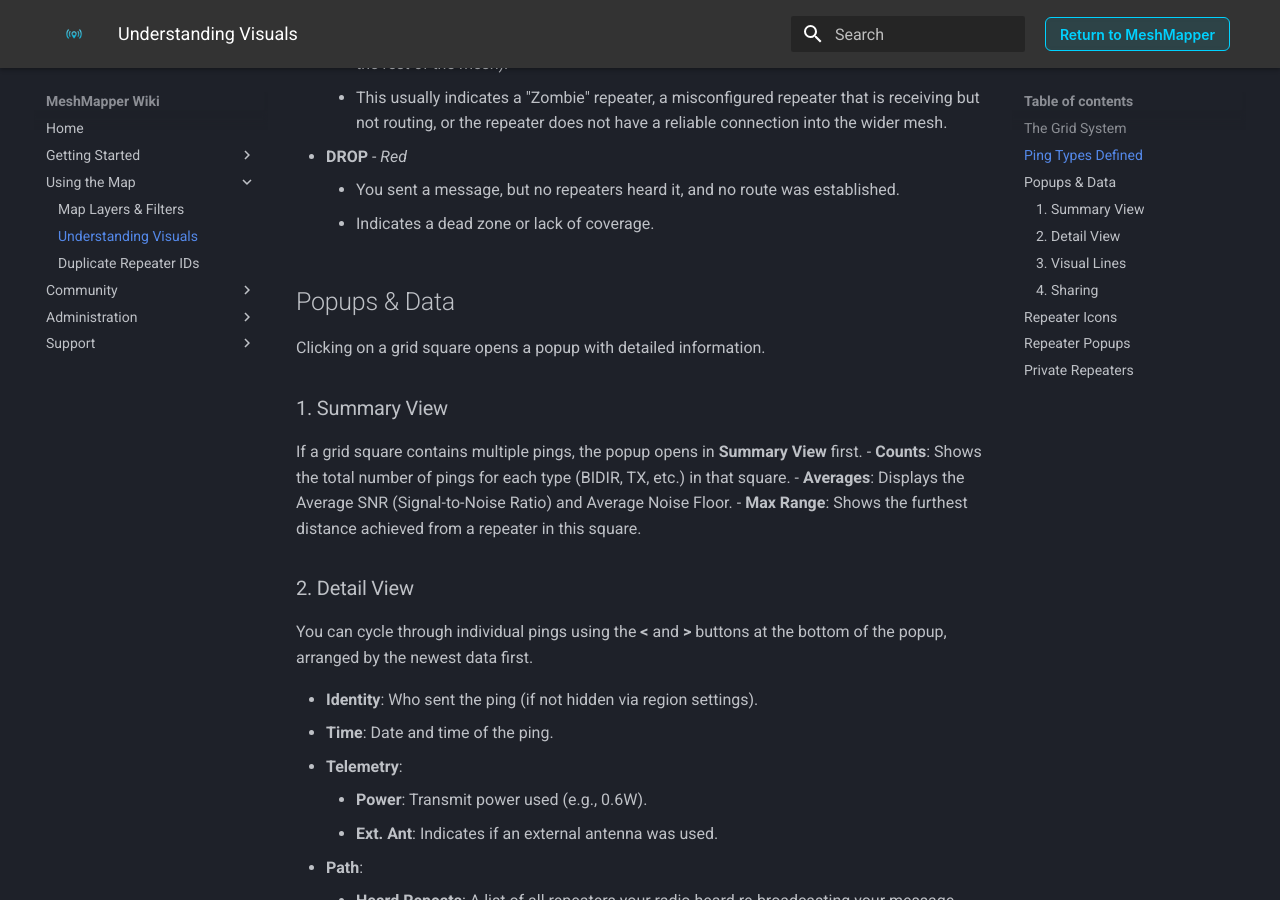
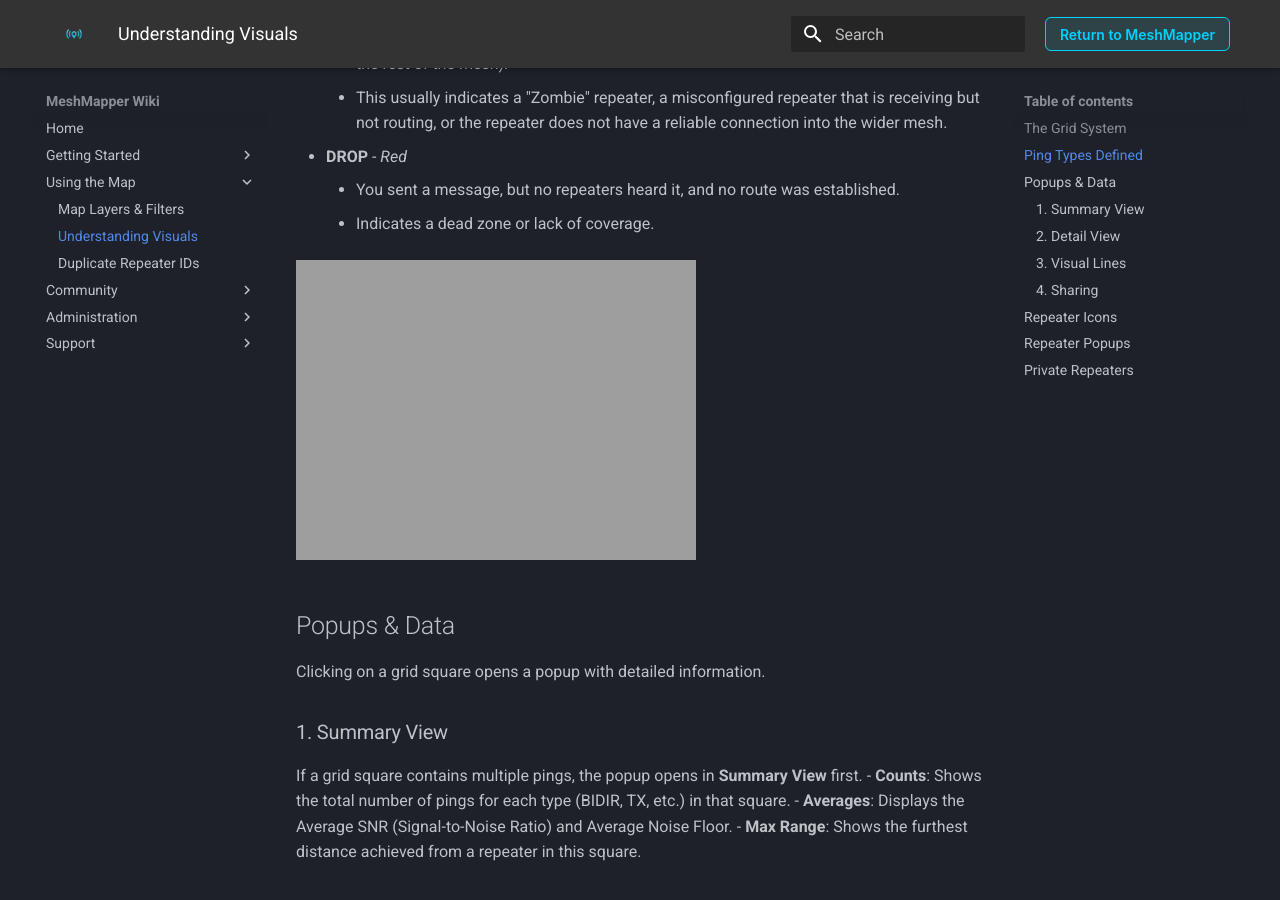
Before and after one commit to MeshMapper/MeshMapper_Wiki, an MkDocs documentation site: the page built from docs/visuals.md, in a window 1280 px wide and 900 px high, scrolled down 1499 px. Built offline with MkDocs 1.6.1 and Material for MkDocs 9.7.7, drawn with Linux system fonts in a browser that asks for light colours.

Commit message:
Added visual for ping types

```diff
--- a/docs/visuals.md
+++ b/docs/visuals.md
@@ -45,6 +45,8 @@
   - **DROP** - *Red*
     - You sent a message, but no repeaters heard it, and no route was established.
     - Indicates a dead zone or lack of coverage.
+
+![Diagram](https://meshmapper.net/img/pingtypes.png)
 
 ## Popups & Data
 
```
